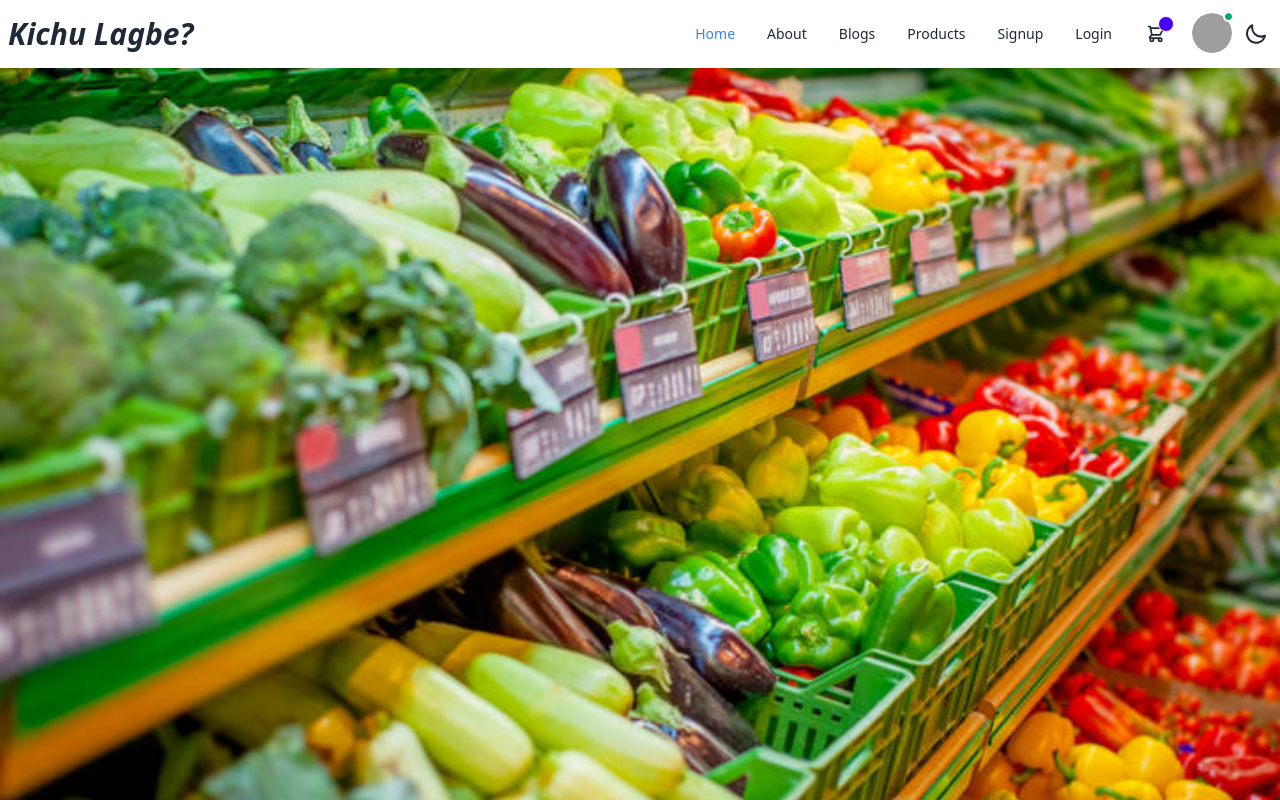
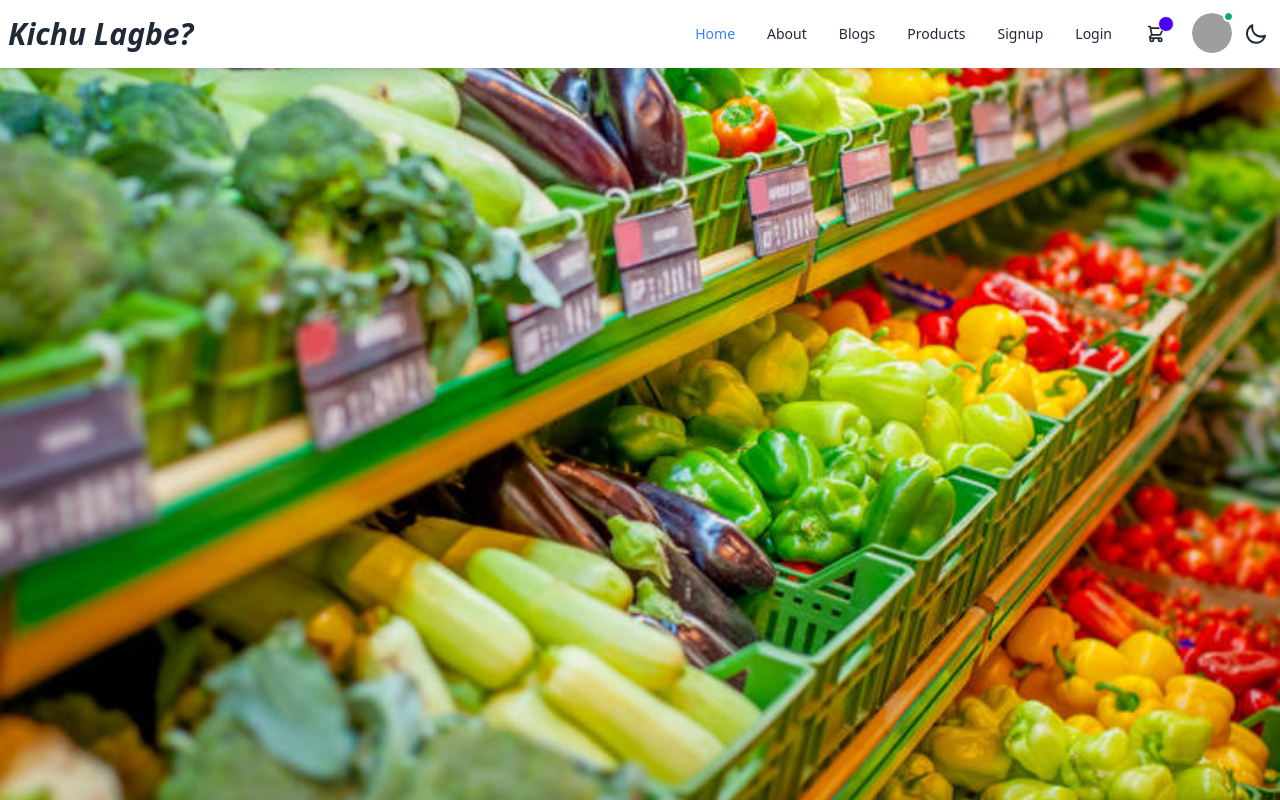
Before and after one commit to Zayed-Fahim/kichu-lagbe-by-next.js, a Next.js app: page / in a window 1280 px wide. Shown: the top 800 px of the page. Built offline with nearby package versions, Linux system fonts and the light colour scheme; no server answers; grey boxes are pictures that could not be loaded.

Commit message:
check where it is fixed or not

```diff
--- a/src/Components/Slider/Slider.js
+++ b/src/Components/Slider/Slider.js
@@ -31,12 +31,13 @@ const Slider = () => {
           <div className="sliderLoaderHome"></div>
         </div>
       ) : (
+        <div className="w-full grid place-items-center">
           <Swiper
             loop
             navigation
             autoplay={{
               delay: 5000,
-            disableOnInteraction: true,
+              disableOnInteraction: false,
             }}
             effect={"coverflow"}
             grabCursor={true}
@@ -78,6 +79,7 @@ const Slider = () => {
               <Image width={1300} height={750} alt="" src={img_8} />
             </SwiperSlide>
           </Swiper>
+        </div>
       )}
     </>
   );
--- a/src/app/globals.css
+++ b/src/app/globals.css
@@ -42,6 +42,8 @@
 .swiper-slide img {
   display: block;
   object-fit: cover;
+  width: 1300px;
+  height: 750px;
 }
 
 .sliderLoaderHome {
```
Lines whose indentation alone changed are shown as unchanged.
